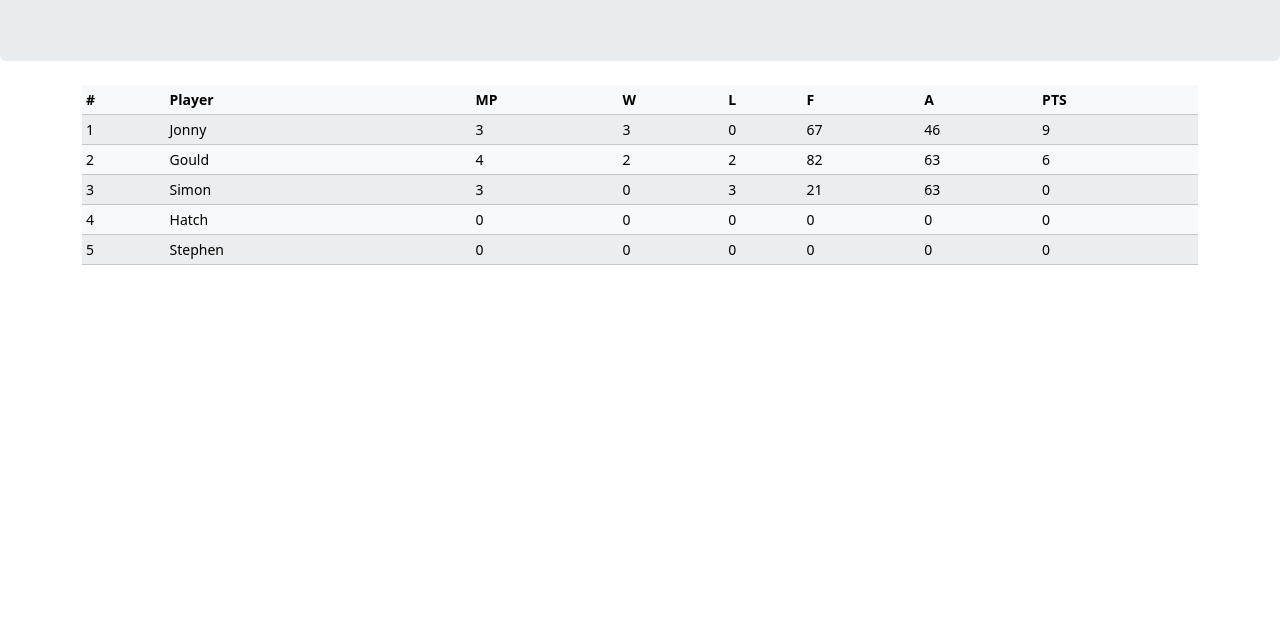
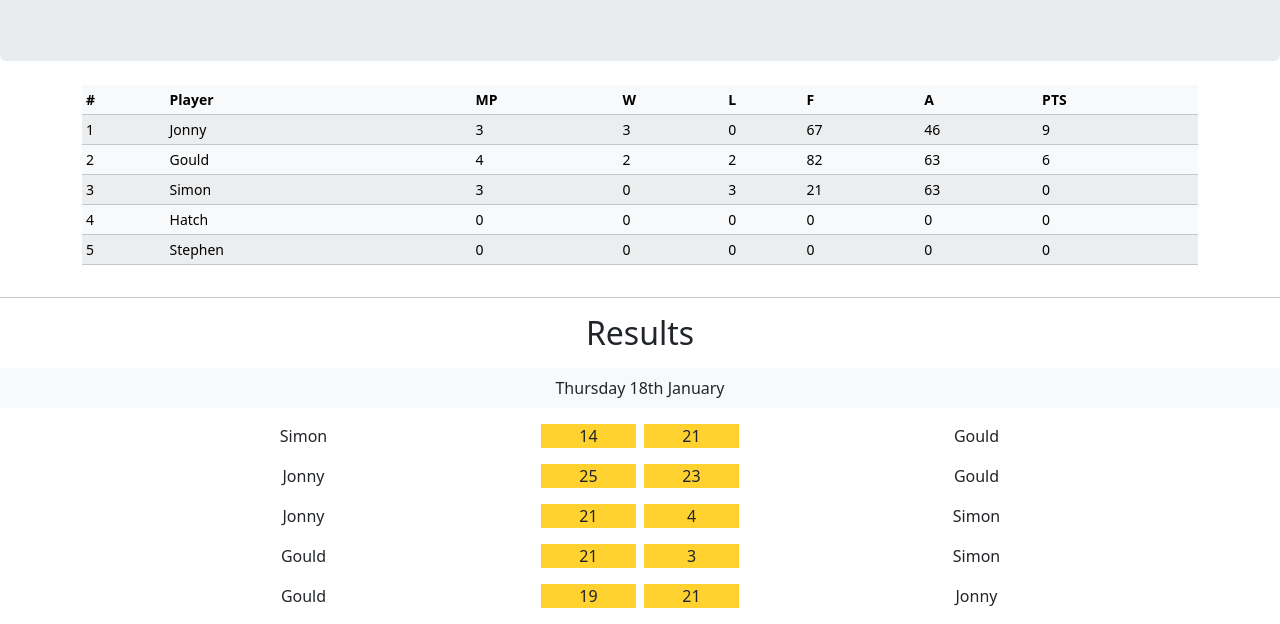
Before and after one commit to thedandydon/sport, a plain HTML site: page index.html in a window 1280 px wide. Shown: the part 406-1030 px from the top of the page. Before the commit the page ends 800 px from the top, so only its background shows below. Drawn offline with nearby package versions, Linux system fonts and the light colour scheme.

Commit message:
Add files via upload

```diff
--- a/index.html
+++ b/index.html
@@ -100,14 +100,115 @@
           </tbody>
         </table>
       </div>
-      <!--<h2>Results</h2>
-      <h4>Bellahouston - 17th January</h4>
-      <p>Gould beat Simon</p>
-      <p>Jonny beat Gould</p>
-      <p>Jonny beat Simon</p>
-      <p>Gould beat Simon</p>
-      <p>Jonny beat Gould</p>-->
 </div>
+<hr>
+<div class="container-fluid d-flex justify-content-center mb-2">
+    <h2>Results</h2>
+</div>
+<div class="container-fluid d-flex justify-content-center bg-light text-dark">
+    <p class="m-2">Thursday 18th January </p>
+</div>
+<div class="container text-center my-3">
+    <div class="row">
+      <div class="col">
+        Simon
+      </div>
+      <div class="col-1 mx-1" style="background-color: #ffd230;">
+        14
+      </div>
+      <div class="col-1 mx-1" style="background-color: #ffd230;">
+        21
+      </div>
+      <div class="col">
+        Gould
+      </div>
+    </div>
+  </div>
+  <div class="container text-center my-3">
+    <div class="row">
+      <div class="col">
+        Jonny
+      </div>
+      <div class="col-1 mx-1" style="background-color: #ffd230;">
+        25
+      </div>
+      <div class="col-1 mx-1" style="background-color: #ffd230;">
+        23
+      </div>
+      <div class="col">
+        Gould
+      </div>
+    </div>
+  </div>
+  <div class="container text-center my-3">
+    <div class="row">
+      <div class="col">
+        Jonny
+      </div>
+      <div class="col-1 mx-1" style="background-color: #ffd230;">
+        21
+      </div>
+      <div class="col-1 mx-1" style="background-color: #ffd230;">
+        4
+      </div>
+      <div class="col">
+        Simon
+      </div>
+    </div>
+  </div>
+  <div class="container text-center my-3">
+    <div class="row">
+      <div class="col">
+        Gould
+      </div>
+      <div class="col-1 mx-1" style="background-color: #ffd230;">
+        21
+      </div>
+      <div class="col-1 mx-1" style="background-color: #ffd230;">
+        3
+      </div>
+      <div class="col">
+        Simon
+      </div>
+    </div>
+  </div>
+  <div class="container text-center my-3">
+    <div class="row">
+      <div class="col">
+        Gould
+      </div>
+      <div class="col-1 mx-1" style="background-color: #ffd230;">
+        19
+      </div>
+      <div class="col-1 mx-1" style="background-color: #ffd230;">
+        21
+      </div>
+      <div class="col">
+        Jonny
+      </div>
+    </div>
+  </div>
+
+  <!-- Result Template
+
+    <div class="container text-center my-3">
+    <div class="row">
+      <div class="col">
+        Player
+      </div>
+      <div class="col-1">
+        Score
+      </div>
+      <div class="col-1">
+        Score
+      </div>
+      <div class="col">
+        Player
+      </div>
+    </div>
+  </div>
+
+-->
 
 
 </body>
```
